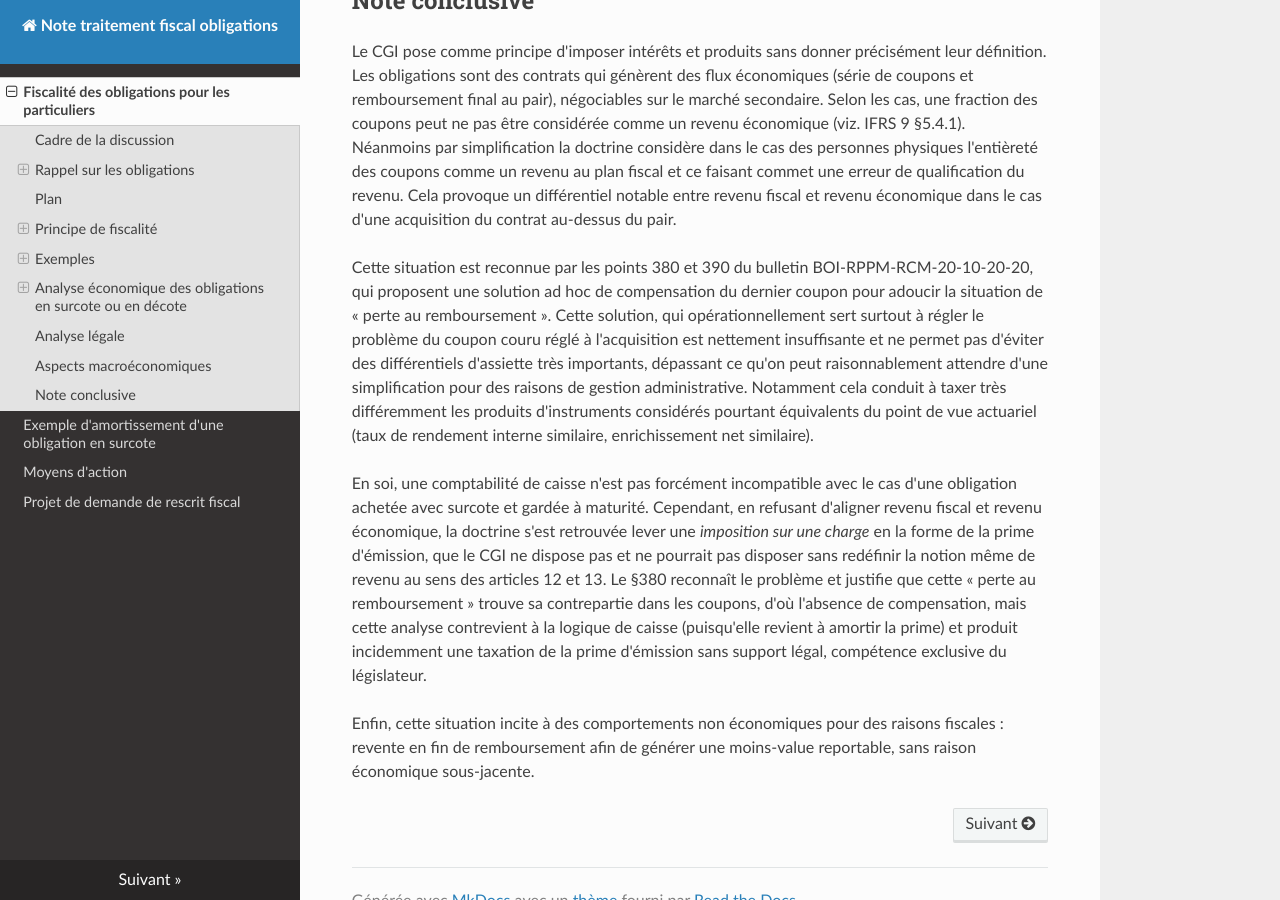
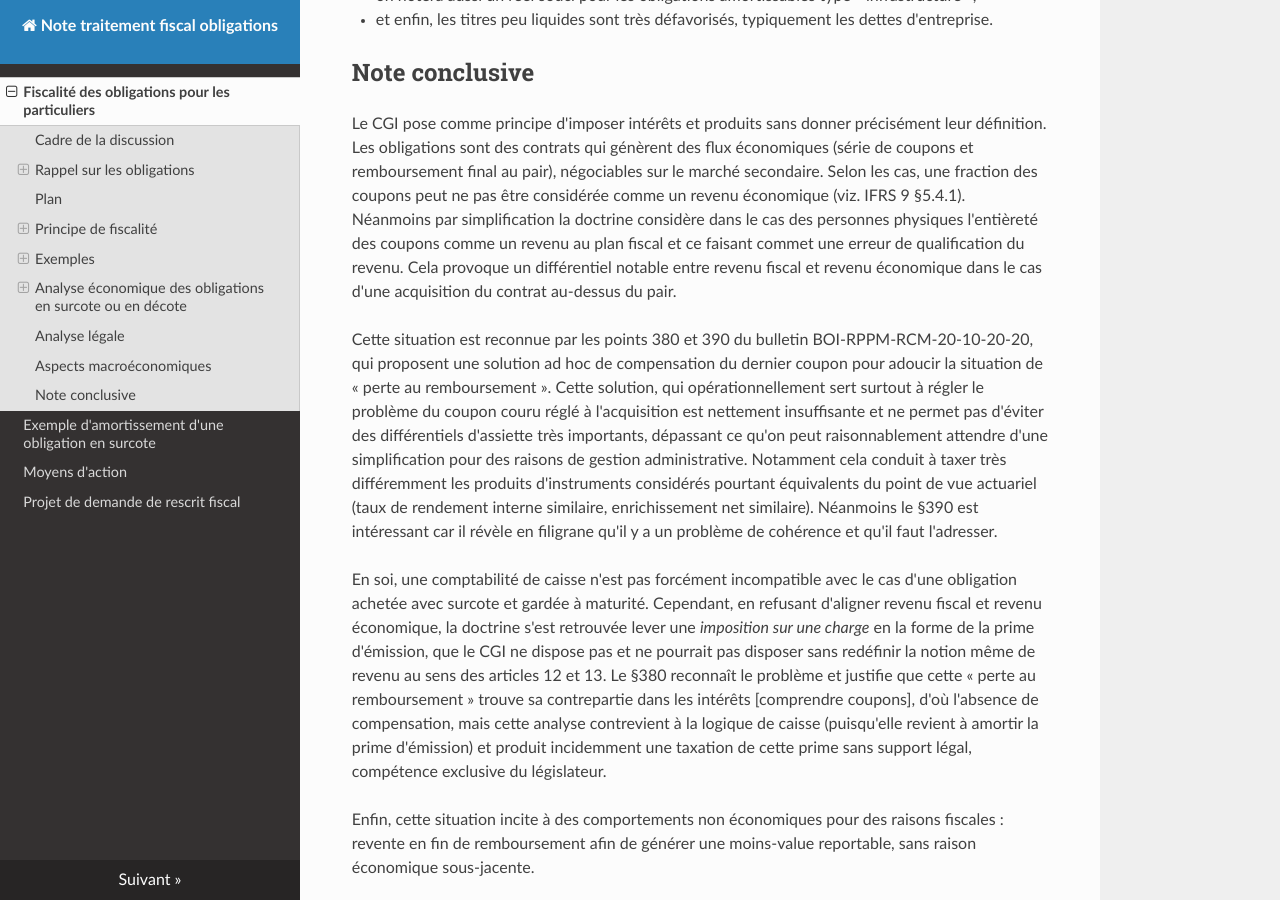
Before and after one commit to ConscritNeuneu/note-traitement-fiscal-obligations, an MkDocs documentation site: the page built from docs/note_fiscalisation_obligations.md, in a window 1280 px wide and 900 px high, scrolled down 13599 px. Built offline with MkDocs 1.6.1, drawn with Linux system fonts in a browser that asks for light colours; nearby versions of some CDN libraries; some of the changed text lies outside the part shown.

Commit message:
Renforcement de la discussion sur §380

```diff
--- a/docs/note_fiscalisation_obligations.md
+++ b/docs/note_fiscalisation_obligations.md
@@ -608,7 +608,9 @@ ne contient aucune occurence du mot coupon, alors que ce terme est d'usage
 en finance. La doctrine se contente de parler d'intérêts et de produits. On
 pourra notamment relever le §380 traitant le cas de la « perte au
 remboursement » où l'assimilation entre coupons et intérêts apparaît le plus
-clairement.
+clairement. De fait sans l'assimilation l'affirmation devient un non-sens
+économique: un intérêt au sens économique c'est précisément ce qui
+caractérise un revenu.
 
 Une fois réalisé ce glissement, le recouvrement pour les particuliers,
 traité par le bulletin BOI-RPPM-RCM-30-20, conclue logiquement à la règle de
@@ -676,9 +678,9 @@ Ainsi, pour ces obligations comportant une prime d'émission, la doctrine se
 retrouve à implémenter une taxe sur cette prime. Le §380 du bulletin
 BOI-RPPM-RCM-20-10-20-20 reconnait explicitement la « perte au remboursement »
 et dispose qu'elle n'est pas récupérable. L'analyse que la contrepartie de
-cette perte se retrouve dans les coupons est économiquement juste, mais ne
-peut justifier par elle-même la levée d'une nouvelle taxe sans support du
-CGI.
+cette perte se retrouve dans les coupons est économiquement juste
+(uniquement sous l'assimilation coupon = intérêts), mais ne peut justifier
+par elle-même la levée d'une nouvelle taxe sans support du CGI.
 
 Il est de notre avis que la doctrine commet aussi une erreur de qualification,
 une perte est un événement aléatoire alors qu'il s'agit ici d'une charge,
@@ -805,7 +807,8 @@ raisonnablement attendre d'une simplification pour des raisons de gestion
 administrative. Notamment cela conduit à taxer très différemment les
 produits d'instruments considérés pourtant équivalents du point de vue
 actuariel (taux de rendement interne similaire, enrichissement net
-similaire).
+similaire). Néanmoins le §390 est intéressant car il révèle en filigrane
+qu'il y a un problème de cohérence et qu'il faut l'adresser.
 
 En soi, une comptabilité de caisse n'est pas forcément incompatible avec le
 cas d'une obligation achetée avec surcote et gardée à maturité. Cependant,
@@ -814,10 +817,11 @@ retrouvée lever une *imposition sur une charge* en la forme de la prime
 d'émission, que le CGI ne dispose pas et ne pourrait pas disposer sans
 redéfinir la notion même de revenu au sens des articles 12 et 13. Le §380
 reconnaît le problème et justifie que cette « perte au remboursement »
-trouve sa contrepartie dans les coupons, d'où l'absence de compensation,
-mais cette analyse contrevient à la logique de caisse (puisqu'elle
-revient à amortir la prime) et produit incidemment une taxation de la prime
-d'émission sans support légal, compétence exclusive du législateur.
+trouve sa contrepartie dans les intérêts [comprendre coupons], d'où
+l'absence de compensation, mais cette analyse contrevient à la logique de
+caisse (puisqu'elle revient à amortir la prime d'émission) et produit
+incidemment une taxation de cette prime sans support légal, compétence
+exclusive du législateur.
 
 Enfin, cette situation incite à des comportements non économiques pour des
 raisons fiscales : revente en fin de remboursement afin de générer une moins-value
```
